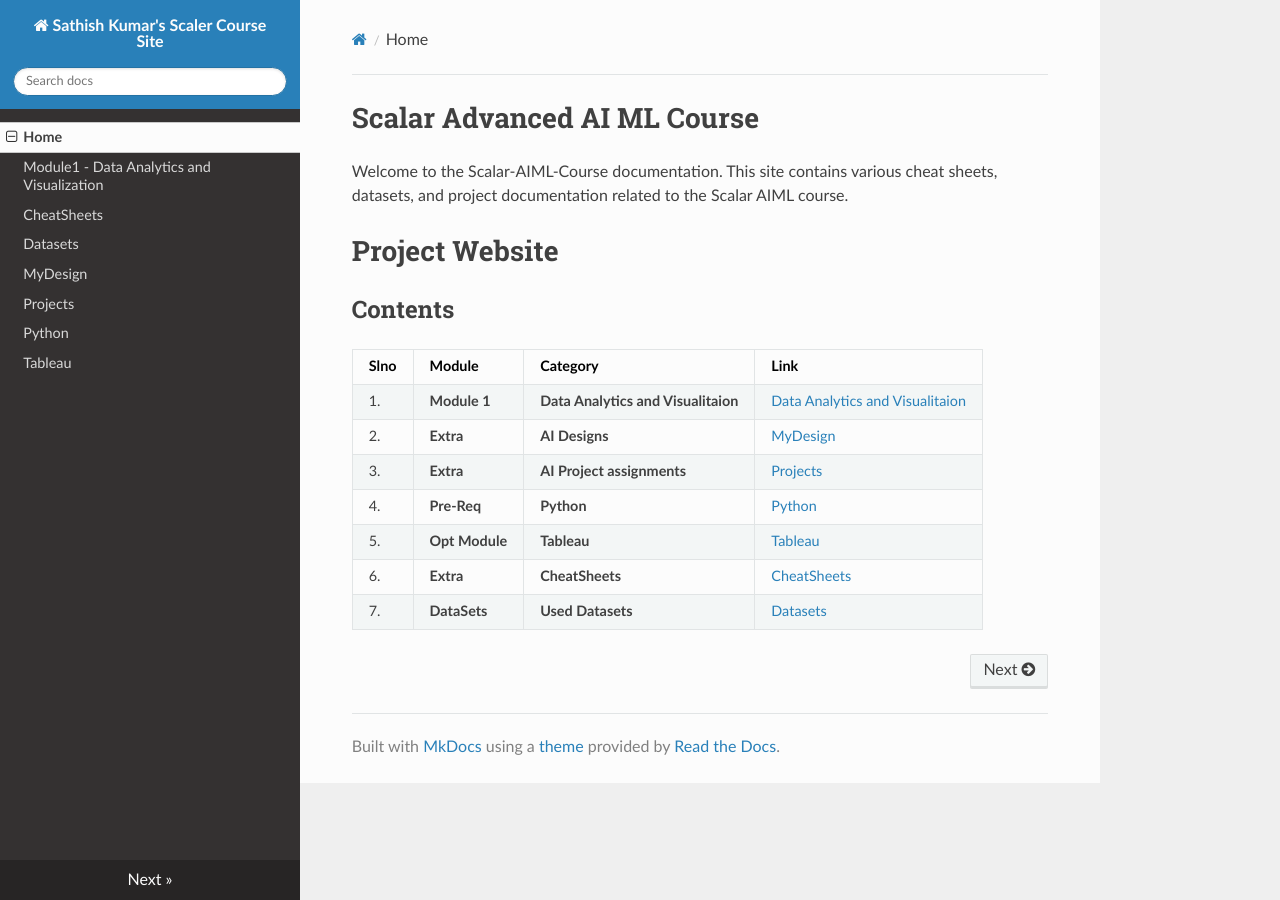
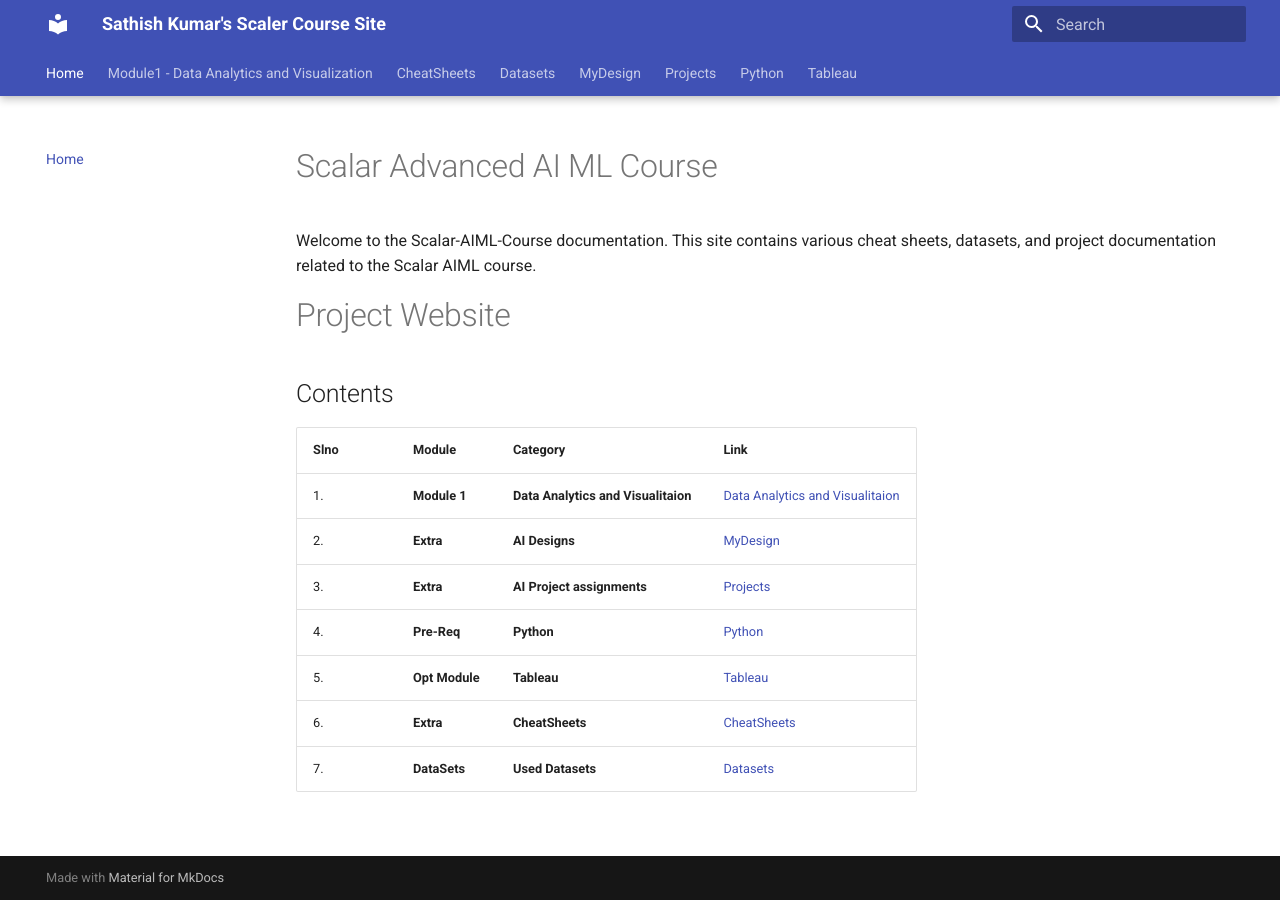
Before and after one commit to sathishkumar19/Scalar-Course, an MkDocs documentation site: the page built from docs/index.md, in a window 1280 px wide. Built offline with MkDocs 1.6.1 and Material for MkDocs 9.7.7, drawn with Linux system fonts in a browser that asks for light colours; nearby versions of some CDN libraries; some of the changed lines change nothing that is shown.

Commit message:
Updated Mkdocs

```diff
--- a/mkdocs.yml
+++ b/mkdocs.yml
@@ -3,6 +3,7 @@ site_description: This is a site for Scalar Course
 site_author: Sathish Kumar
 site_url: https://sathishkumar-website.github.io/Scaler-Course/
 docs_dir: docs
+
 
 theme:
   icon:
@@ -21,7 +22,7 @@ theme:
       bug: octicons/bug-16
       example: octicons/beaker-16
       quote: octicons/quote-16
-  name: readthedocs
+  name: material
   features:
     - announce.dismiss
     - content.code.annotate
@@ -53,50 +54,6 @@ theme:
     text: Roboto
     code: Roboto Mono
 
-
-extra:
-  social:
-    - type: github
-      link:
-    - type: linkedin
-      link:
-
-markdown_extensions:
-    - admonition
-    - codehilite:
-        guess_lang: false
-#    - pymdownx.superfences
-#    - pymdownx.details
-#    - pymdownx.emoji
-#    - pymdownx.magiclink
-#    - pymdownx.tasklist
-#    - pymdownx.tilde
-#    - pymdownx.caret
-#    - pymdownx.highlight
-#    - pymdownx.smartsymbols
-#    - pymdownx.superfences
-#    - pymdownx.tabbed
-#    - pymdownx.keys
-    - tables
-  #  - toc:
-  #      permalink: true
-  #      permalink_class: headerlink
-  #      permalink_symbol: ¶
-#    - markdown_inline_graphs
-#    - markdown_graphviz
-#    - markdown_include
-#    - markdown_math
-#    - markdown_yaml_metadata
-#    - markdown_captions
-#    - markdown_sections
-#    - markdown_toc
-#    - markdown_include
-#    - markdown_captions
-#    - markdown_sections
-
-extra_css:
-  - stylesheet/extra.css
-
 nav:
   - Home: index.md
   - Module1 - Data Analytics and Visualization: M1_DAV/dav-readme.md
```
